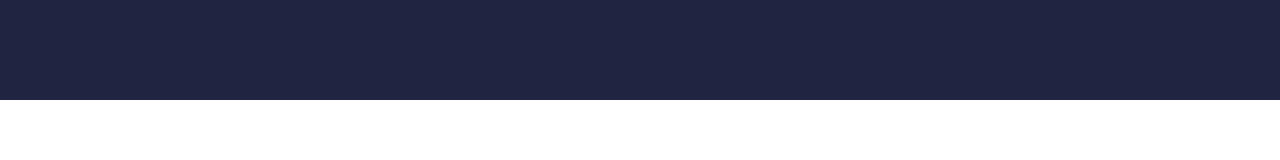
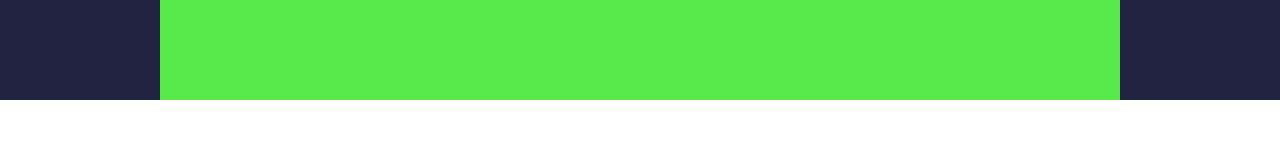
Before and after one commit to Shahidul-shahin/Kleanbera-Cleaning, a plain HTML site: page index.html in a window 1280 px wide. Drawn offline with Linux system fonts and the light colour scheme.

Commit message:
Second Commit

```diff
--- a/css/style.css
+++ b/css/style.css
@@ -16,6 +16,18 @@
     background-color: #171a38f3;
 }
 
+.menu-bg .menu-content{
+    width: 960px;
+    height: 100%;
+    background: #57e947;
+    margin: 0 auto;
+}
+
+
+
+
+
+
 
 
 /* menu css end */
--- a/index.html
+++ b/index.html
@@ -11,7 +11,8 @@
     <!-- menu start -->
     <div class="menu-bg">
         <div class="menu-content">
-
+            <div class="menu-logo"></div>
+            <div class="menu-list"></div>
         </div>
     </div>
 
```
